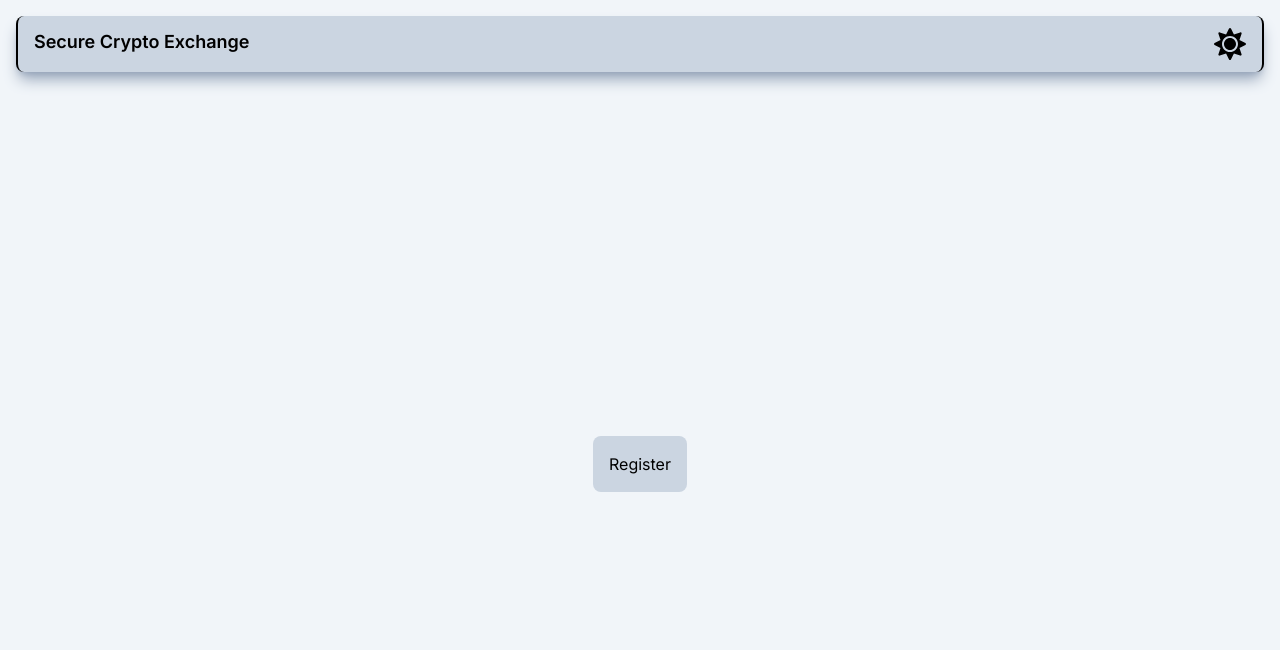
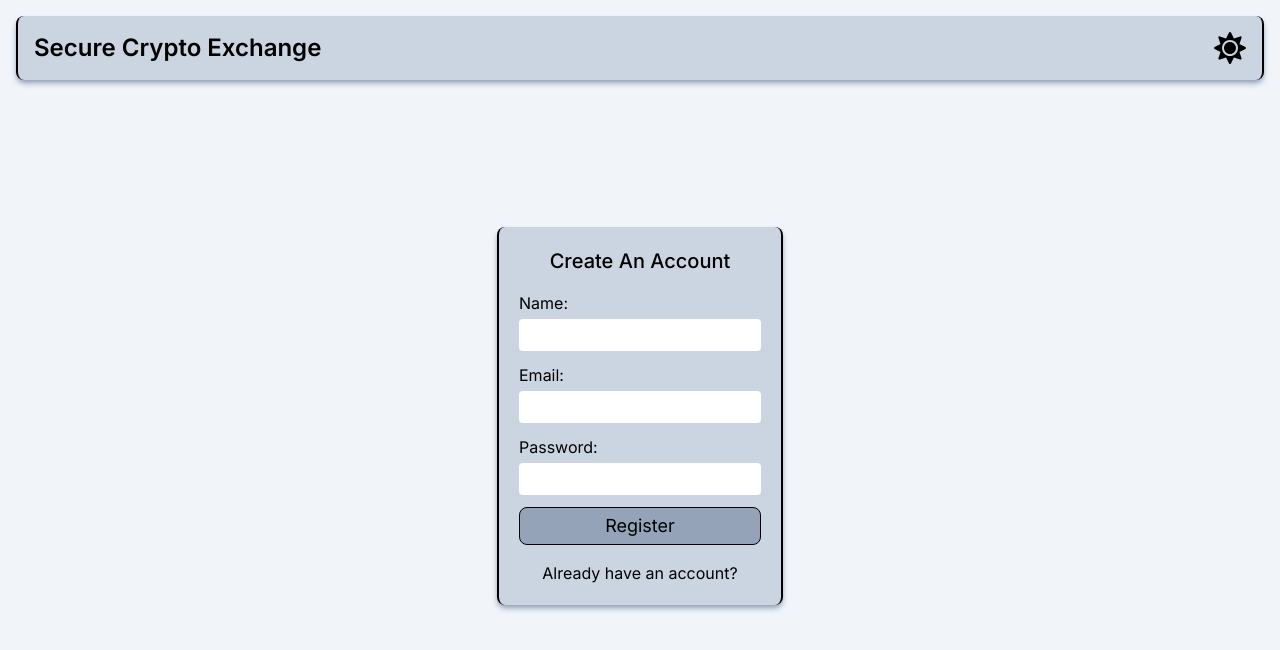
Before and after one commit to AndyAND-Y/sce, a Next.js app: page /register in a window 1280 px wide. Shown: the top 650 px of the page. Built offline with nearby package versions, Linux system fonts and the light colour scheme.

Commit message:
Register Page Done!

```diff
--- a/src/app/globals.css
+++ b/src/app/globals.css
@@ -4,5 +4,5 @@
 
 html,
 body {
-    @apply text-black dark:text-white
+    @apply text-black dark:text-white bg-slate-100 dark:bg-slate-800
 }
--- a/src/app/layout.tsx
+++ b/src/app/layout.tsx
@@ -18,8 +18,7 @@ export default function RootLayout({
     return (
         <html lang="en">
             <body className={inter.className}>
-
-                <div className="w-full min-h-screen bg-slate-100 dark:bg-slate-800">
+                <div className="min-h-screen">
                     <Navbar />
                     {children}
                 </div>
--- /dev/null
+++ b/src/components/Container.tsx
@@ -0,0 +1,15 @@
+import React from "react"
+
+interface ContainerProps {
+    children: React.ReactNode
+}
+
+export default function Container({ children }: ContainerProps) {
+
+    return (
+        <div className=" bg-slate-300 dark:bg-slate-900 rounded-lg p-1 shadow-md shadow-slate-400 dark:shadow-slate-700 border-x-2 border-black dark:border-white">
+            {children}
+        </div>
+    )
+
+}
--- a/src/components/navbar/Navbar.tsx
+++ b/src/components/navbar/Navbar.tsx
@@ -1,16 +1,17 @@
+import Container from "../Container";
 import ThemeButton from "../ThemeButton";
 
 
 export default function Navbar() {
 
     return (
-        <div className="h-16 p-4">
-            <div className="bg-slate-300 dark:bg-slate-900 rounded-lg p-1 shadow-lg shadow-slate-400 dark:shadow-slate-700 border-x-2 border-black dark:border-white">
-                <div className="flex justify-between px-1">
-                    <h1 className="text-lg p-2 font-semibold">Secure Crypto Exchange</h1>
+        <div className="w-full p-4">
+            <Container>
+                <div className="flex justify-between p-1">
+                    <h1 className="text-2xl p-2 font-semibold">Secure Crypto Exchange</h1>
                     <ThemeButton />
                 </div>
-            </div>
+            </Container>
         </div>
     )
 
--- a/src/components/register/RegisterForm.tsx
+++ b/src/components/register/RegisterForm.tsx
@@ -4,11 +4,9 @@ import { useState } from "react"
 import { useForm } from "react-hook-form";
 import * as z from "zod";
 import { zodResolver } from "@hookform/resolvers/zod";
-
-
-{/* <div className="size-16 bg-cyan-500 dark:bg-cyan-400 rounded-full">
-
-        </div> */}
+import Container from "../Container";
+import register from "@/actions/register";
+import Link from "next/link";
 
 export default function RegisterForm() {
 
@@ -24,16 +22,65 @@ export default function RegisterForm() {
         }
     })
 
+    const onSubmit = (values: z.infer<typeof RegisterSchema>) => {
+        setError("");
+        setSuccess("");
+        register(values)
+            .then((data) => {
+                setError(data.error)
+                setSuccess(data.success)
+
+            })
+    }
+
 
     return (
 
-        <div className="p-4 rounded-lg bg-slate-300 bg:dark ">
+        <div className="">
+            <Container>
+                <div className="p-4 flex flex-col">
 
-            <h1>Register</h1>
+                    <h1 className="text-xl font-medium mb-4 text-center">Create An Account</h1>
 
-            <form>
+                    <form className=" flex flex-col gap-2" onSubmit={form.handleSubmit(onSubmit)}>
 
-            </form>
+                        <div className="flex flex-col gap-1">
+                            <label>Name:</label>
+                            <input className="rounded dark:bg-slate-700 p-1" {...form.register("name")} />
+                            <p> {form.formState.errors.name?.message} </p>
+                        </div>
+
+                        <div className="flex flex-col gap-1">
+                            <label>Email:</label>
+                            <input className="rounded dark:bg-slate-700 p-1" {...form.register("email")} />
+                            <p> {form.formState.errors.email?.message} </p>
+                        </div>
+
+                        <div className="flex flex-col gap-1">
+                            <label>Password:</label>
+                            <input className="rounded dark:bg-slate-700 p-1" {...form.register("password")} />
+                            <p className=""> {form.formState.errors.password?.message} </p>
+                        </div>
+
+                        <button
+                            className="p-1 text-lg bg-slate-400 dark:bg-slate-800 rounded-lg border dark:border-white border-black hover:shadow-inner hover:dark:bg-slate-900 hover:bg-slate-500 transition-all duration-200"
+                            type="submit"
+                        >
+                            Register
+                        </button>
+                        {error && <p className="text-red-500">{error}</p>}
+                        {success && <p className="text-green-500">{success}</p>}
+                    </form>
+
+                    <div className="flex justify-center mt-4">
+                        <Link
+                            href={"/login"}
+                        >
+                            Already have an account?
+                        </Link>
+                    </div>
+                </div>
+            </Container>
         </div>
 
     )
--- a/src/components/register/RegisterPage.tsx
+++ b/src/components/register/RegisterPage.tsx
@@ -3,7 +3,7 @@ import RegisterForm from "./RegisterForm";
 
 export default function RegisterPage() {
     return (
-        <div className="flex justify-center items-center w-full min-h-screen">
+        <div className="flex w-full items-center justify-center h-[80vh]">
             <RegisterForm />
         </div>
     )
--- a/src/schemas/registerSchema.ts
+++ b/src/schemas/registerSchema.ts
@@ -5,10 +5,10 @@ const RegisterSchema = z.object({
         message: "Email is required!"
     }),
     password: z.string().min(6, {
-        message: "Minimum 6 characters required"
+        message: "Too Short!"
     }),
     name: z.string().min(1, {
-        message: "Name is required",
+        message: "Name is required!",
     }),
 })
 
```
Also changed, not shown: 1 other file (tests, documents, lock files or other folders).
